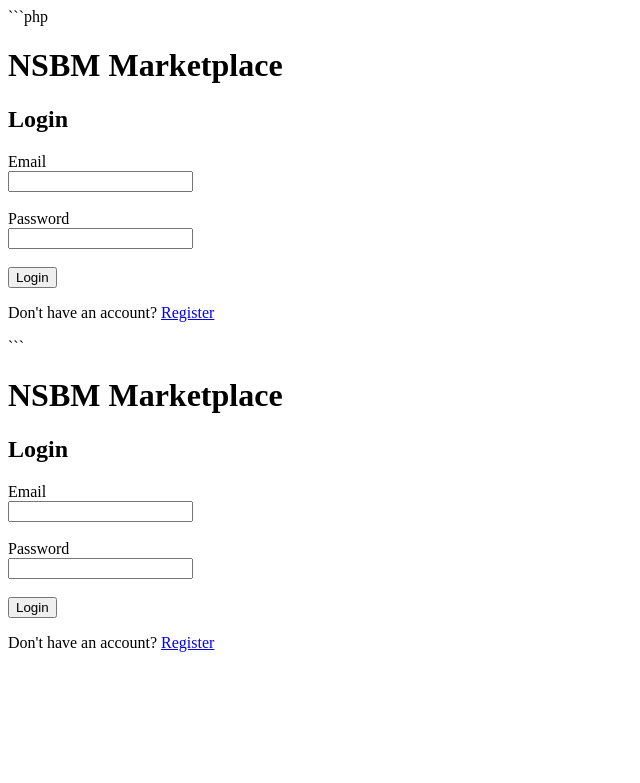
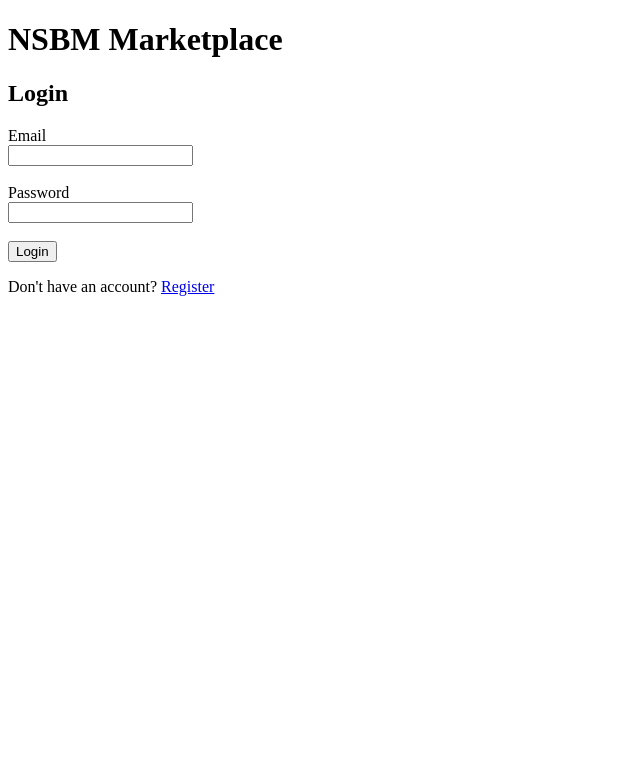
Before and after one commit to nesithaperera/NSBM-Marketplace, a PHP site: page /login.php in a window 1280 px wide. Shown: the top 783 px of the page, without its empty margins (0-640 px from the left). Run offline with PHP 8.4, Linux system fonts and the light colour scheme.

Commit message:
fixed the duplicate

````diff
--- a/includes/admin-auth.php
+++ b/includes/admin-auth.php
@@ -2,14 +2,12 @@
 
 session_start();
 
-// Check if the user is logged in
 if (!isset($_SESSION["user_id"])) {
 
     header("Location: ../login.php");
     exit;
 }
 
-// Check if the logged-in user is an admin
 if ($_SESSION["user_role"] !== "admin") {
 
     header("Location: ../index.php");
--- a/login.php
+++ b/login.php
@@ -1,4 +1,3 @@
-```php
 <?php
 
 session_start();
@@ -12,19 +11,16 @@ if ($_SERVER["REQUEST_METHOD"] == "POST") {
     $email = trim($_POST["email"]);
     $password = $_POST["password"];
 
-    // Check required fields
     if (empty($email) || empty($password)) {
         $message = "Please enter your email and password.";
     }
 
-    // Check email format
     elseif (!filter_var($email, FILTER_VALIDATE_EMAIL)) {
         $message = "Please enter a valid email address.";
     }
 
     else {
 
-        // Find the user by email
         $stmt = $conn->prepare(
             "SELECT id, name, email, password, role, status
              FROM users
@@ -37,29 +33,24 @@ if ($_SERVER["REQUEST_METHOD"] == "POST") {
         $result = $stmt->get_result();
         $user = $result->fetch_assoc();
 
-        // Check password
         if ($user && password_verify($password, $user["password"])) {
 
-            // Check if account is active
             if ($user["status"] !== "active") {
 
                 $message = "Your account is inactive.";
 
             } else {
 
-                // Store logged-in user's information in the session
                 $_SESSION["user_id"] = $user["id"];
                 $_SESSION["user_name"] = $user["name"];
                 $_SESSION["user_role"] = $user["role"];
 
-                // Send user to dashboard
                 header("Location: user/dashboard.php");
                 exit;
             }
 
         } else {
 
-            // Do not reveal whether the email exists
             $message = "Invalid email or password.";
         }
 
@@ -119,40 +110,3 @@ if ($_SERVER["REQUEST_METHOD"] == "POST") {
 </body>
 
 </html>
-```
-
-
-    <h1>NSBM Marketplace</h1>
-
-    <h2>Login</h2>
-
-    <?php if (!empty($message)): ?>
-
-        <p><?php echo htmlspecialchars($message); ?></p>
-
-    <?php endif; ?>
-
-    <form method="POST" action="">
-
-        <label>Email</label><br>
-        <input type="email" name="email" required>
-
-        <br><br>
-
-        <label>Password</label><br>
-        <input type="password" name="password" required>
-
-        <br><br>
-
-        <button type="submit">Login</button>
-
-    </form>
-
-    <p>
-        Don't have an account?
-        <a href="register.php">Register</a>
-    </p>
-
-</body>
-
-</html>
--- a/user/edit-profile.php
+++ b/user/edit-profile.php
@@ -6,7 +6,6 @@ require_once "../config/database.php";
 $user_id = $_SESSION["user_id"];
 $message = "";
 
-// Get current user information
 $stmt = $conn->prepare(
     "SELECT name, email, phone
      FROM users
@@ -21,7 +20,6 @@ $user = $result->fetch_assoc();
 
 $stmt->close();
 
-// Update profile
 if ($_SERVER["REQUEST_METHOD"] == "POST") {
 
     $name = trim($_POST["name"]);
@@ -43,12 +41,10 @@ if ($_SERVER["REQUEST_METHOD"] == "POST") {
 
         if ($stmt->execute()) {
 
-            // Update the name stored in the session
             $_SESSION["user_name"] = $name;
 
             $message = "Profile updated successfully.";
 
-            // Update the displayed values
             $user["name"] = $name;
             $user["phone"] = $phone;
 
--- a/user/profile.php
+++ b/user/profile.php
@@ -5,7 +5,6 @@ require_once "../config/database.php";
 
 $user_id = $_SESSION["user_id"];
 
-// Get the logged-in user's information
 $stmt = $conn->prepare(
     "SELECT name, email, phone, profile_image, created_at
      FROM users
````
